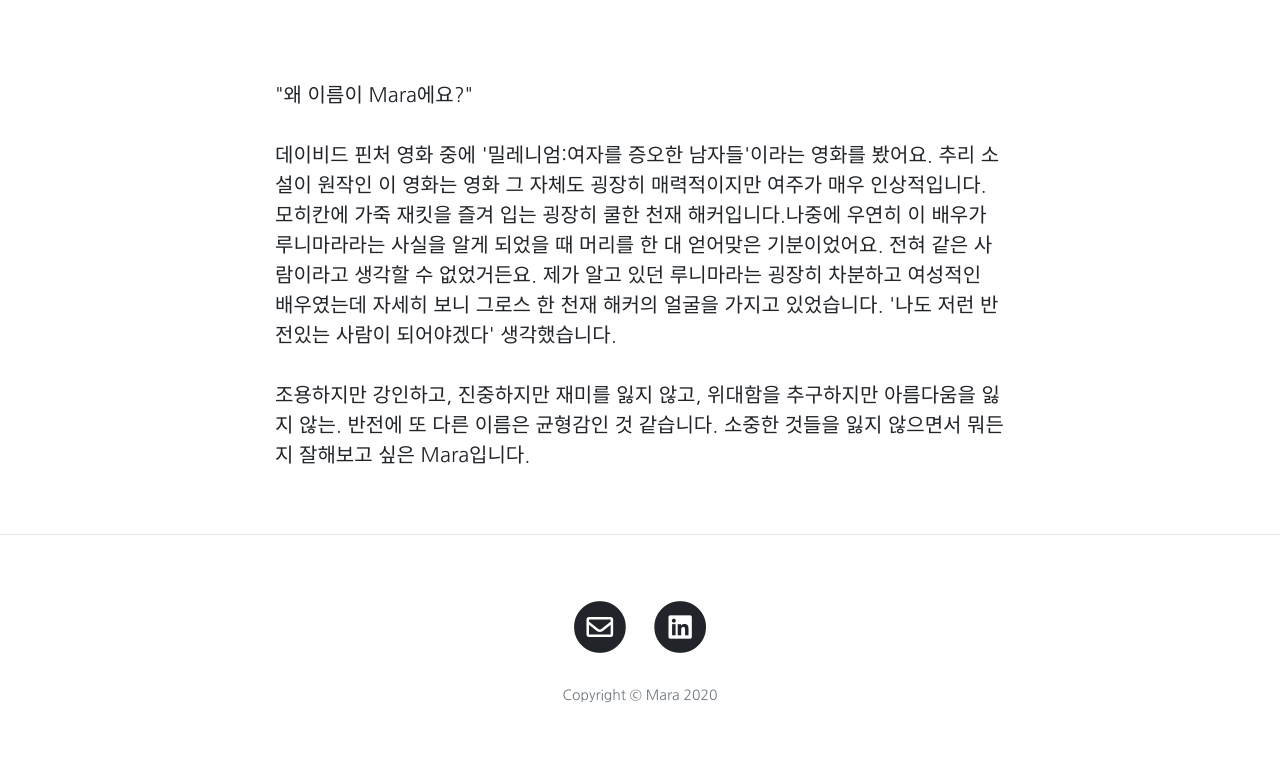
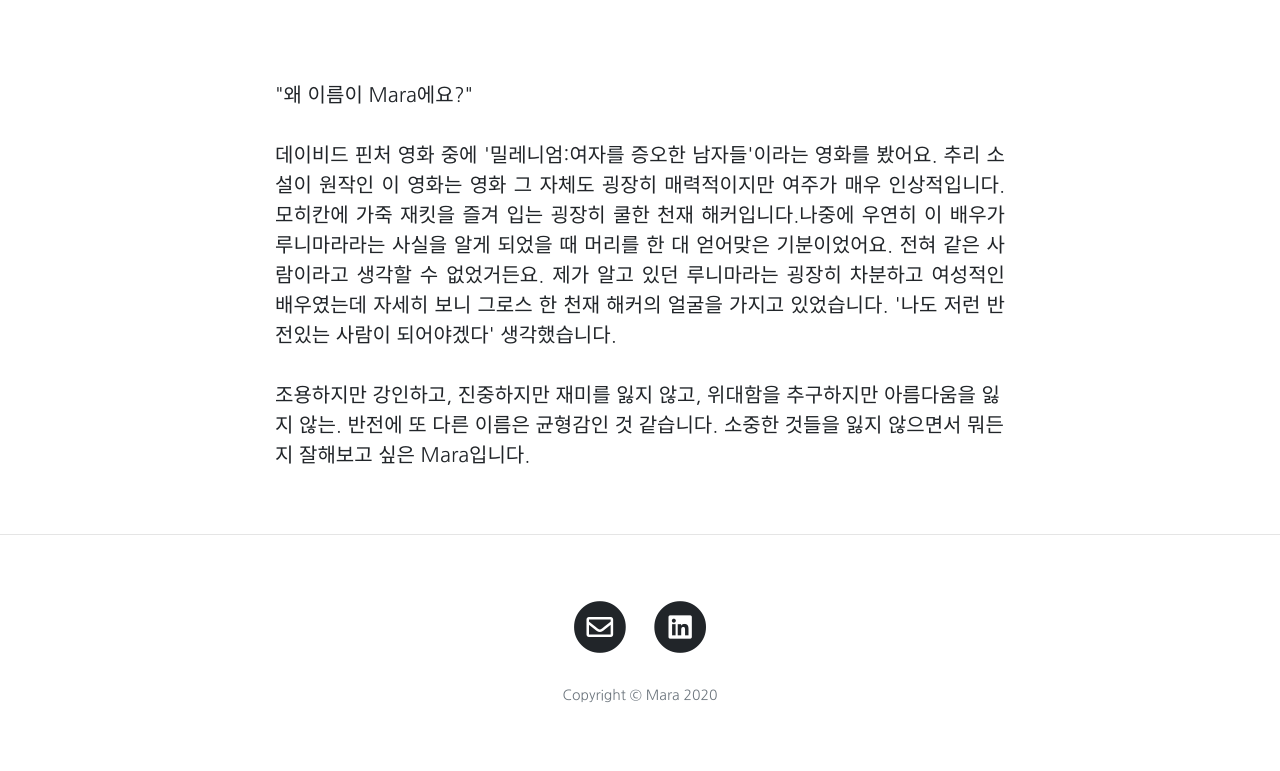
Before and after one commit to Marapro88/mara, a Jekyll site: the page built from about.html, in a window 1280 px wide. Shown: the part 618-1389 px from the top of the page. Built offline with Jekyll 4.4.1, drawn with Linux system fonts in a browser that asks for light colours.

Commit message:
0402about양쪽정렬적용

```diff
--- a/about.html
+++ b/about.html
@@ -7,7 +7,8 @@ background: '/img/posts/00/00_Back.png'
 
 <p>"왜 이름이 Mara에요?"</p>
 
-<p>데이비드 핀처 영화 중에 '밀레니엄:여자를 증오한 남자들'이라는 영화를 봤어요. 추리 소설이 원작인 이 영화는 영화 그 자체도 굉장히 매력적이지만 여주가 매우 인상적입니다. 모히칸에 가죽 재킷을 즐겨 입는 굉장히 쿨한 천재 해커입니다.나중에 우연히 이 배우가 루니마라라는 사실을 알게 되었을 때 머리를 한 대 얻어맞은 기분이었어요.
+<p style="TEXT-ALIGN: justify">
+데이비드 핀처 영화 중에 '밀레니엄:여자를 증오한 남자들'이라는 영화를 봤어요. 추리 소설이 원작인 이 영화는 영화 그 자체도 굉장히 매력적이지만 여주가 매우 인상적입니다. 모히칸에 가죽 재킷을 즐겨 입는 굉장히 쿨한 천재 해커입니다.나중에 우연히 이 배우가 루니마라라는 사실을 알게 되었을 때 머리를 한 대 얻어맞은 기분이었어요.
 전혀 같은 사람이라고 생각할 수 없었거든요. 제가 알고 있던 루니마라는 굉장히 차분하고 여성적인 배우였는데 자세히 보니 그로스 한 천재 해커의 얼굴을 가지고 있었습니다. '나도 저런 반전있는 사람이 되어야겠다' 생각했습니다.</p>
 
 <p class="mb-5">
```
